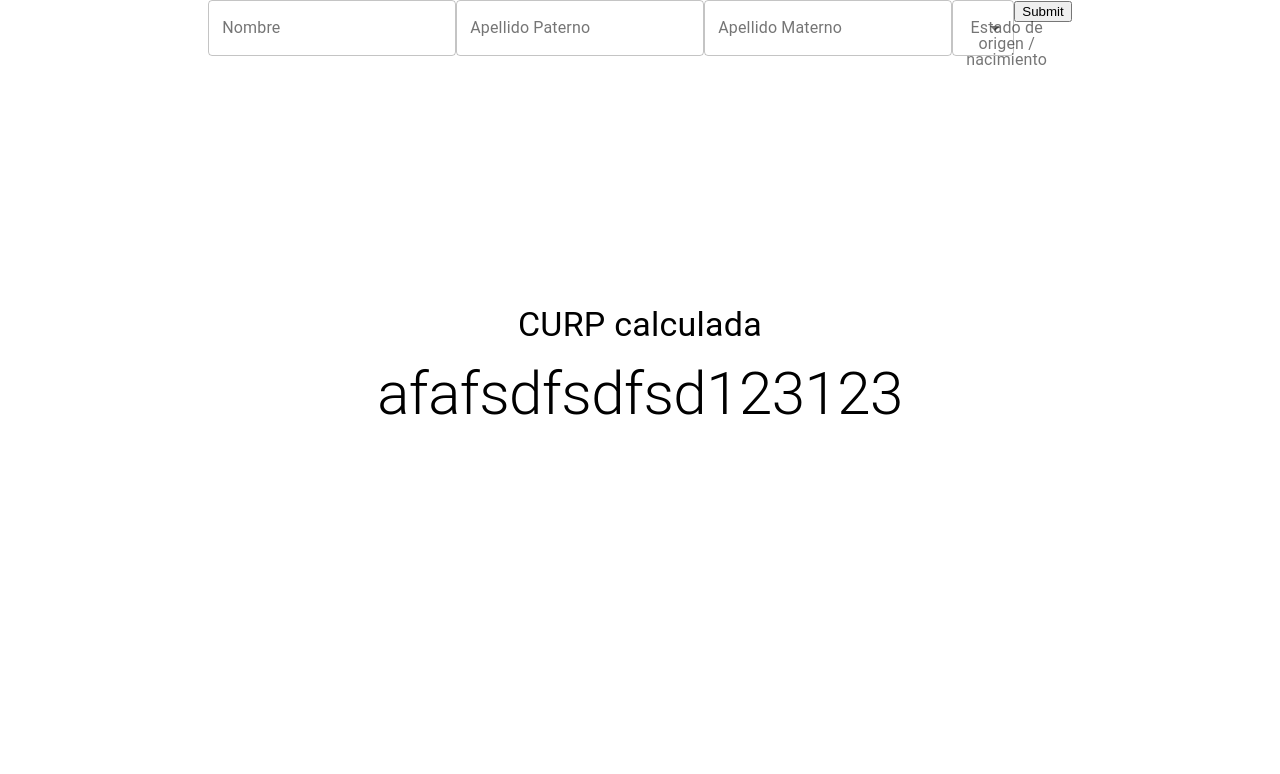
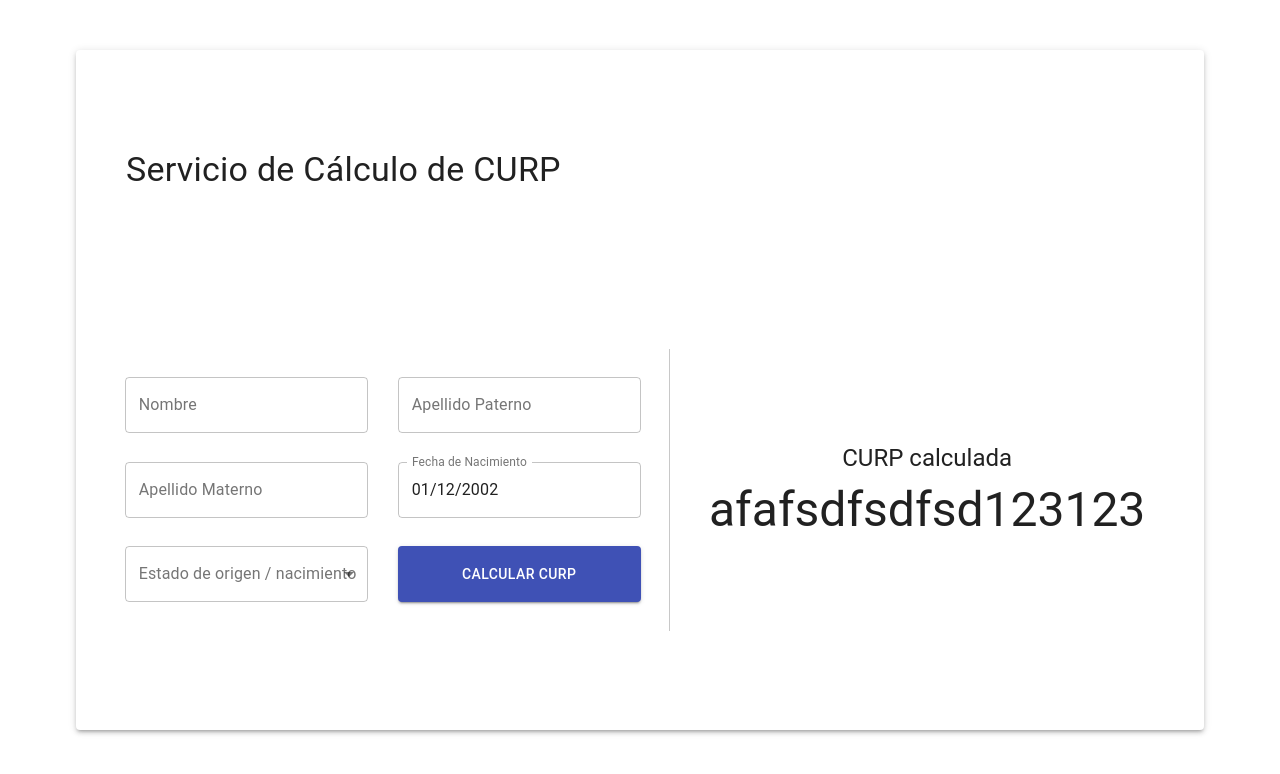
Before and after one commit to Tcp93001/curp_calculator, a React (Create React App) app: page / in a window 1280 px wide. Shown: the top 774 px of the page. Built offline with nearby package versions, Linux system fonts and the light colour scheme.

Commit message:
Agregar funcionalidad de formulario y estilos

```diff
--- a/src/App.js
+++ b/src/App.js
@@ -1,17 +1,12 @@
 import React from 'react';
-import './App.css';
-import ShowCurp from './components/ShowCurp'
-import UserDataForm from './components/UserDataForm';
+import './css/styles.css';
+import Container from './components/Container'
 
 function App() {
 
-  const submitEmail = (values) => {
-    console.log('exit', values)
-  }
   return (
-    <div className="App">
-      <UserDataForm submit={values => submitEmail(values)} />
-      <ShowCurp curp="afafsdfsdfsd123123" />
+    <div>
+      <Container />
     </div>
   );
 }
--- /dev/null
+++ b/src/components/Container.js
@@ -0,0 +1,48 @@
+import React, { Component } from 'react';
+import UserDataForm from './UserDataForm';
+import ShowCurp from './ShowCurp';
+import Paper from '@material-ui/core/Paper'
+import Typography from '@material-ui/core/Typography'
+
+class Container extends Component {
+
+  submitCurpData = async (data) => {
+    console.log(data)
+    const {fechaNacimiento, values } = data
+    const sendInfo = {...values, ...fechaNacimiento }
+    const url = 'https://curp-service-dot-findep-produccion.uc.r.appspot.com/curp\n'
+
+    var myHeaders = new Headers();
+    myHeaders.append("Content-Type", "application/json");
+
+    var raw = JSON.stringify(sendInfo);
+
+    var requestOptions = {
+      method: 'POST',
+      headers: myHeaders,
+      body: raw,
+      redirect: 'follow'
+    };
+
+    await fetch(url, requestOptions)
+      .then(response => response.text())
+      .then(result => console.log(result))
+      .catch(error => console.log('error', error));
+  }
+
+  render() {
+    return (
+      <div className="centered_elements" style={{width: '100%', paddingTop: '50px'}}>
+        <Paper elevation={3} className="paper_container">
+          <Typography variant ="h4" style={{gridArea: 'a', marginLeft: '30px'}}>
+            Servicio de Cálculo de CURP
+          </Typography>
+          <UserDataForm style={{gridArea: 'b b', minWidth: '50%'}} submit={values => this.submitCurpData(values)} />
+          <ShowCurp style={{gridArea: 'c c'}} curp="afafsdfsdfsd123123" />
+        </Paper>
+      </div>
+    );
+  }
+}
+
+export default Container;
--- a/src/components/ShowCurp.js
+++ b/src/components/ShowCurp.js
@@ -1,15 +1,14 @@
 import React from 'react';
 import Typography from '@material-ui/core/Typography'
-import '../css/styles.css'
 
 const ShowCurp = (props) => {
   return (
     <div className="centered_elements">
       <div className="curp_container">
-        <Typography variant ="h4" gutterBottom>
+        <Typography variant ="h5" gutterBottom>
           CURP calculada
         </Typography>
-        <Typography variant="h2">
+        <Typography variant="h3">
           {props.curp}
         </Typography>
       </div>
--- a/src/components/UserDataForm.js
+++ b/src/components/UserDataForm.js
@@ -1,10 +1,27 @@
-import React from 'react';
+import React, { useState } from 'react';
 import { useFormik } from 'formik';
 import TextField from '@material-ui/core/TextField'
 import MenuItem from '@material-ui/core/MenuItem'
+import Button from '@material-ui/core/Button'
+import {
+  DatePicker,
+  MuiPickersUtilsProvider
+} from '@material-ui/pickers'
+import MomentUtils from "@date-io/moment";
+import moment from 'moment'
+
 import { estados } from '../constants'
 
+
 const UserDataForm = (props) => {
+  const [fechaNacimiento, setDate] = useState(moment('12/01/2002'))
+
+  const handleDate = (event) => {
+    setDate(moment(event._d, 'DD/MM/YYYY'))
+    console.log(moment(event).format('DD/MM/YYYY'))
+  }
+
+
   // Pass the useFormik() hook initial form values and a submit function that will
   // be called when the form is submitted
   const formik = useFormik({
@@ -12,20 +29,20 @@ const UserDataForm = (props) => {
       nombre: '',
       apellidoPaterno: '',
       apellidoMaterno: '',
-      fechaNacimiento: '',
       entidad: '',
     },
     onSubmit: values => {
-      console.log(values)
-      props.submit(values)
-      alert(JSON.stringify(values, null, 2));
+      props.submit({values, fechaNacimiento})
     },
   });
 
+  return (
 
-  return (
+    <div className="formulario_datos">
       <form onSubmit={formik.handleSubmit}>
+          <div className="row_datos">
             <TextField
+              className="campos_datos"
               label="Nombre"
               id="nombre"
               name="nombre"
@@ -44,7 +61,9 @@ const UserDataForm = (props) => {
               value={formik.values.apellidoPaterno}
               variant="outlined"
             />
+          </div>
 
+          <div className="row_datos">
             <TextField
               label="Apellido Materno"
               id="apellidoMaterno"
@@ -55,8 +74,22 @@ const UserDataForm = (props) => {
               variant="outlined"
             />
 
+            <MuiPickersUtilsProvider utils={MomentUtils}>
+              <DatePicker
+                disableFuture
+                name="fechaNacimiento"
+                openTo="year"
+                format="DD/MM/YYYY"
+                label="Fecha de Nacimiento"
+                views={["date", "month", "year"]}
+                value={fechaNacimiento}
+                onChange={event => handleDate(event)}
+                inputVariant="outlined"
+              />
+            </MuiPickersUtilsProvider>
+          </div>
 
-
+          <div className="row_datos">
             <TextField
               select
               label="Estado de origen / nacimiento"
@@ -73,8 +106,14 @@ const UserDataForm = (props) => {
               }
             </TextField>
 
-      <button type="submit">Submit</button>
+            <Button variant="contained" color="primary" type="submit">Calcular cURP</Button>
+          </div>
         </form>
+
+
+    </div>
+
+
   );
 };
 
--- a/src/css/styles.css
+++ b/src/css/styles.css
@@ -1,15 +1,44 @@
 .centered_elements {
   display: flex;
   flex-direction: column;
-  justify-content: center;
+  /* justify-content: center; */
   align-items: center;
   margin: auto;
 }
 
 .curp_container {
-  position: fixed;
-  width: 75%;
-  left: 50%;
-  top: 38%;
-  margin-left: -37.5%;
+  padding: 15px;
+  grid-area: c;
+  display: flex;
+  flex-direction: column;
+  align-items: center;
 }
+
+.formulario_datos {
+  border-right: 1px solid #c8c8c8;
+  display: flex;
+  flex-direction: column;
+  justify-content: space-evenly;
+}
+
+.row_datos {
+  margin: 5%;
+  display: grid;
+  grid-template-columns: 1fr 1fr;
+  gap: 30px;
+}
+
+
+.paper_container {
+  width: 85%;
+  min-height: 80vh;
+  padding: 20px;
+  margin: auto;
+  display: grid;
+  grid-template-columns: 1fr 1fr;
+  grid-template-rows: 100px 400px;
+  grid-template:
+    "a a"
+    "b c";
+  align-items: center;
+}
```
Lines whose indentation alone changed are shown as unchanged.
